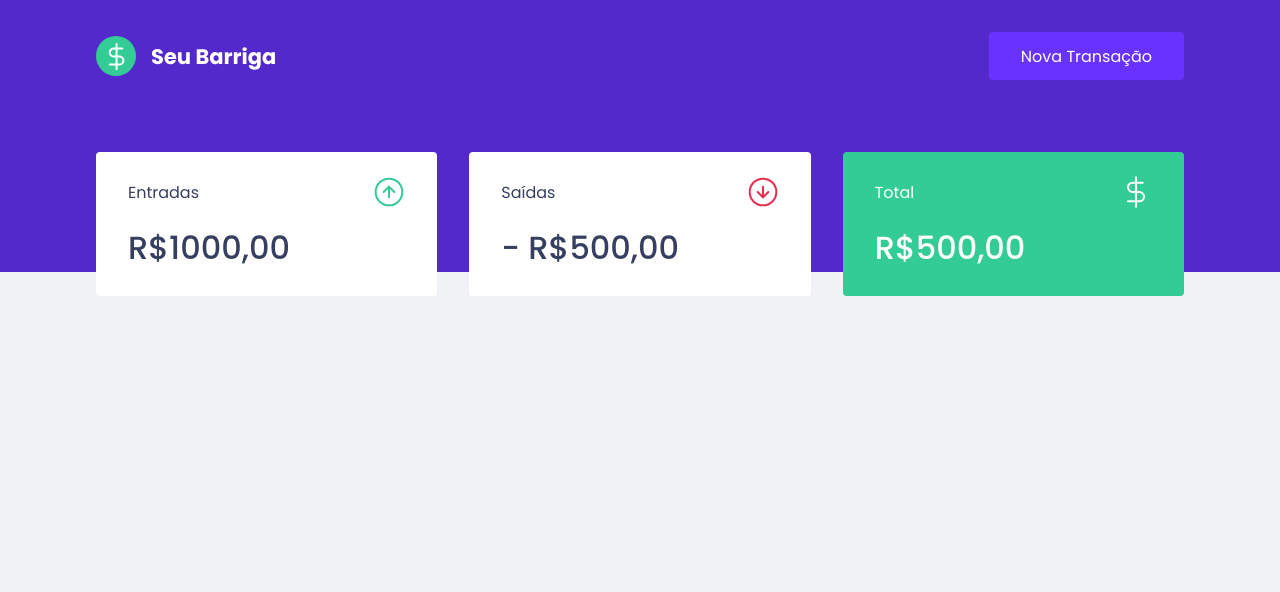
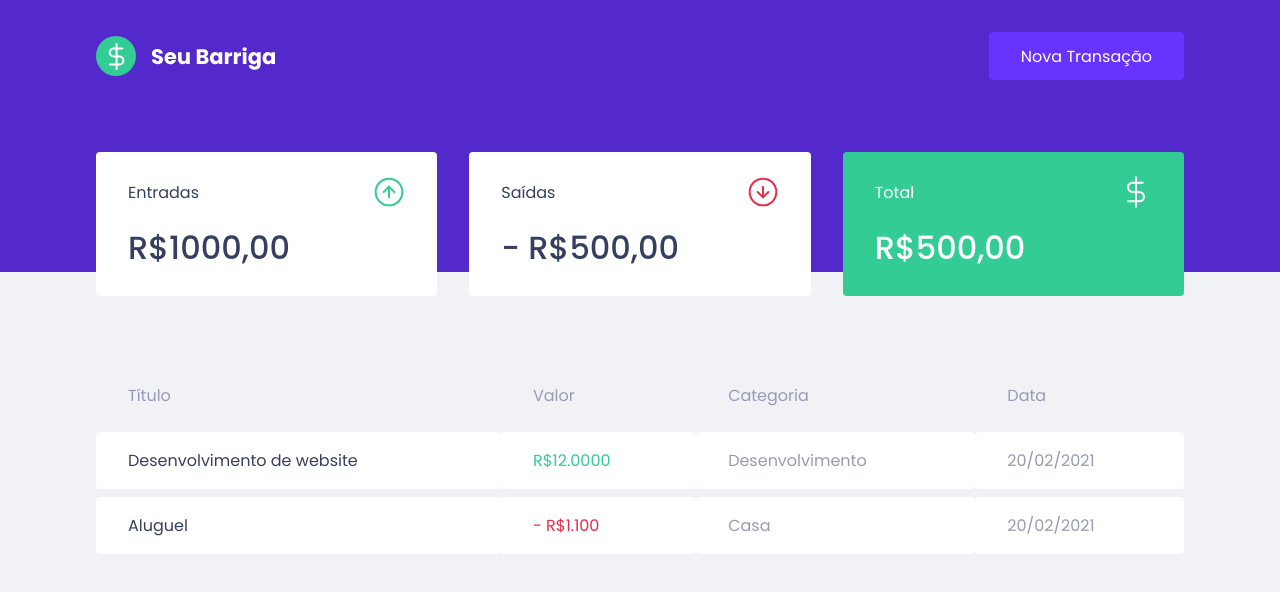
Before and after one commit to eryson/ignite-seu-barriga, a React (Create React App) app: page / in a window 1280 px wide. Shown: the top 592 px of the page. Built offline with nearby package versions, Linux system fonts and the light colour scheme.

Commit message:
feat: Created transactions table styles

```diff
--- a/src/components/Dashboard/index.tsx
+++ b/src/components/Dashboard/index.tsx
@@ -1,10 +1,12 @@
 import { Summary } from "../Summary";
+import { TransactionsTable } from "../TransactionsTable";
 import { Container } from "./styles";
 
 export function Dahsboard() {
   return (
     <Container>
       <Summary />
+      <TransactionsTable />
     </Container>
   );
 }
--- /dev/null
+++ b/src/components/TransactionsTable/index.tsx
@@ -0,0 +1,34 @@
+import { Container } from "./style";
+
+export function TransactionsTable() {
+  return (
+    <Container>
+      <table>
+        <thead>
+          <tr>
+            <th>Título</th>
+            <th>Valor</th>
+            <th>Categoria</th>
+            <th>Data</th>
+          </tr>
+        </thead>
+
+        <tbody>
+          <tr>
+            <td>Desenvolvimento de website</td>
+            <td className="deposit">R$12.0000</td>
+            <td>Desenvolvimento</td>
+            <td>20/02/2021</td>
+          </tr>
+
+          <tr>
+            <td>Aluguel</td>
+            <td className="withdraw">- R$1.100</td>
+            <td>Casa</td>
+            <td>20/02/2021</td>
+          </tr>
+        </tbody>
+      </table>
+    </Container>
+  );
+}
--- /dev/null
+++ b/src/components/TransactionsTable/style.ts
@@ -0,0 +1,38 @@
+import styled from "styled-components";
+
+export const Container = styled.div`
+  margin-top: 4rem;
+
+  table {
+    width: 100%;
+    border-spacing: 0 0.5rem;
+
+    th {
+      color: var(--text-body);
+      font-weight: 400;
+      padding: 1rem 2rem;
+      text-align: left;
+      line-height: 1.5rem;
+    }
+
+    td {
+      padding: 1rem 2rem;
+      border: 0;
+      background: var(--shape);
+      color: var(--text-body);
+      border-radius: 0.25rem;
+
+      &:first-child {
+        color: var(--text-title);
+      }
+
+      &.deposit {
+        color: var(--green);
+      }
+
+      &.withdraw {
+        color: var(--red);
+      }
+    }
+  }
+`;
```
